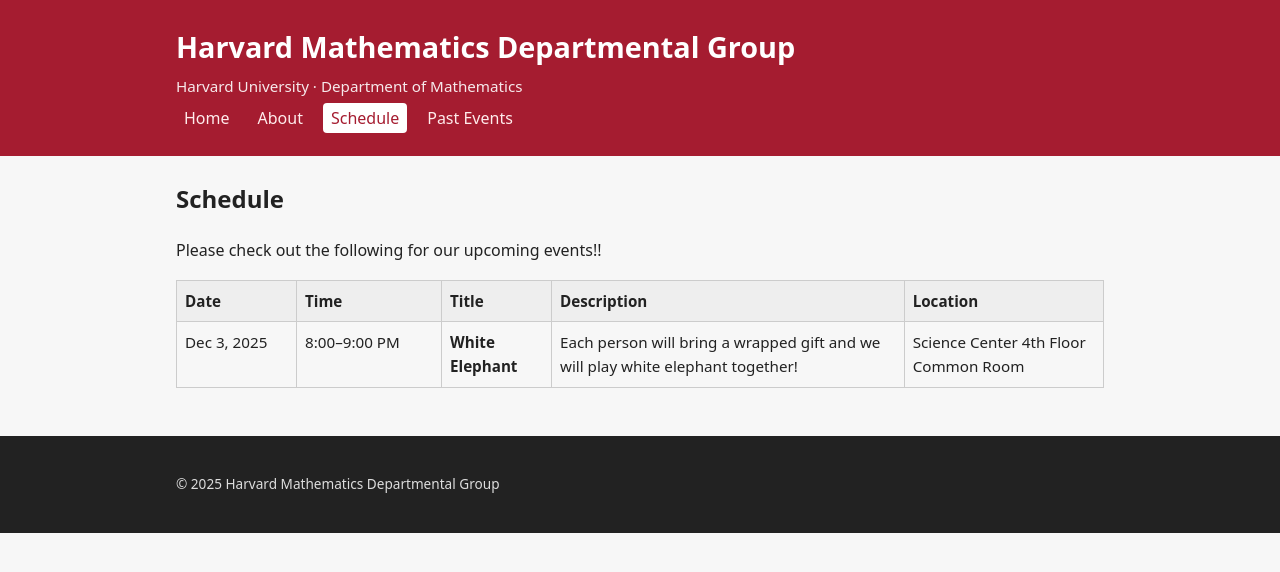
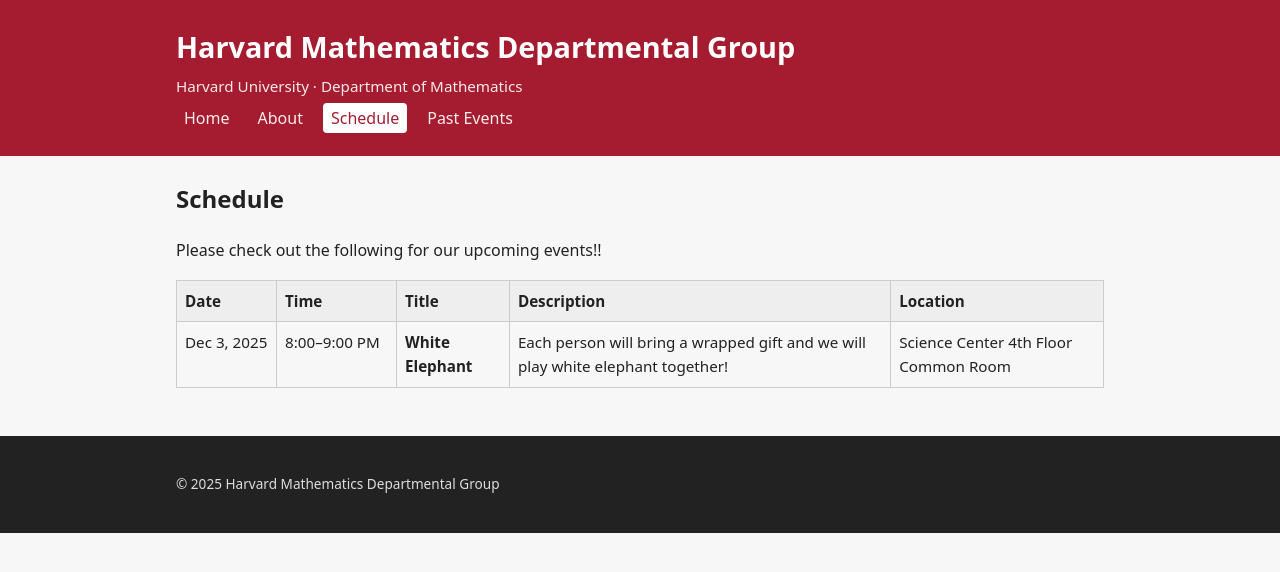
Before and after one commit to szhang612/hggms, a Jekyll site: the page built from schedule.md, in a window 1280 px wide. Shown: the top 572 px of the page. Built offline with Jekyll 4.4.1, drawn with Linux system fonts in a browser that asks for light colours.

Commit message:
Update style.css

```diff
--- a/assets/css/style.css
+++ b/assets/css/style.css
@@ -124,11 +124,11 @@ body {
 /* Make the Date column wider */
 .schedule-table td:nth-child(1),
 .schedule-table th:nth-child(1) {
-  width: 120px;   /* Increase or decrease this value */
+  width: 100px;   /* Increase or decrease this value */
 }
 .schedule-table td:nth-child(2),
 .schedule-table th:nth-child(2) {
-  width: 145px;   /* adjust this value */
+  width: 120px;   /* adjust this value */
 }
 
 /* mobile layout changes for nav + schedule table */
```
